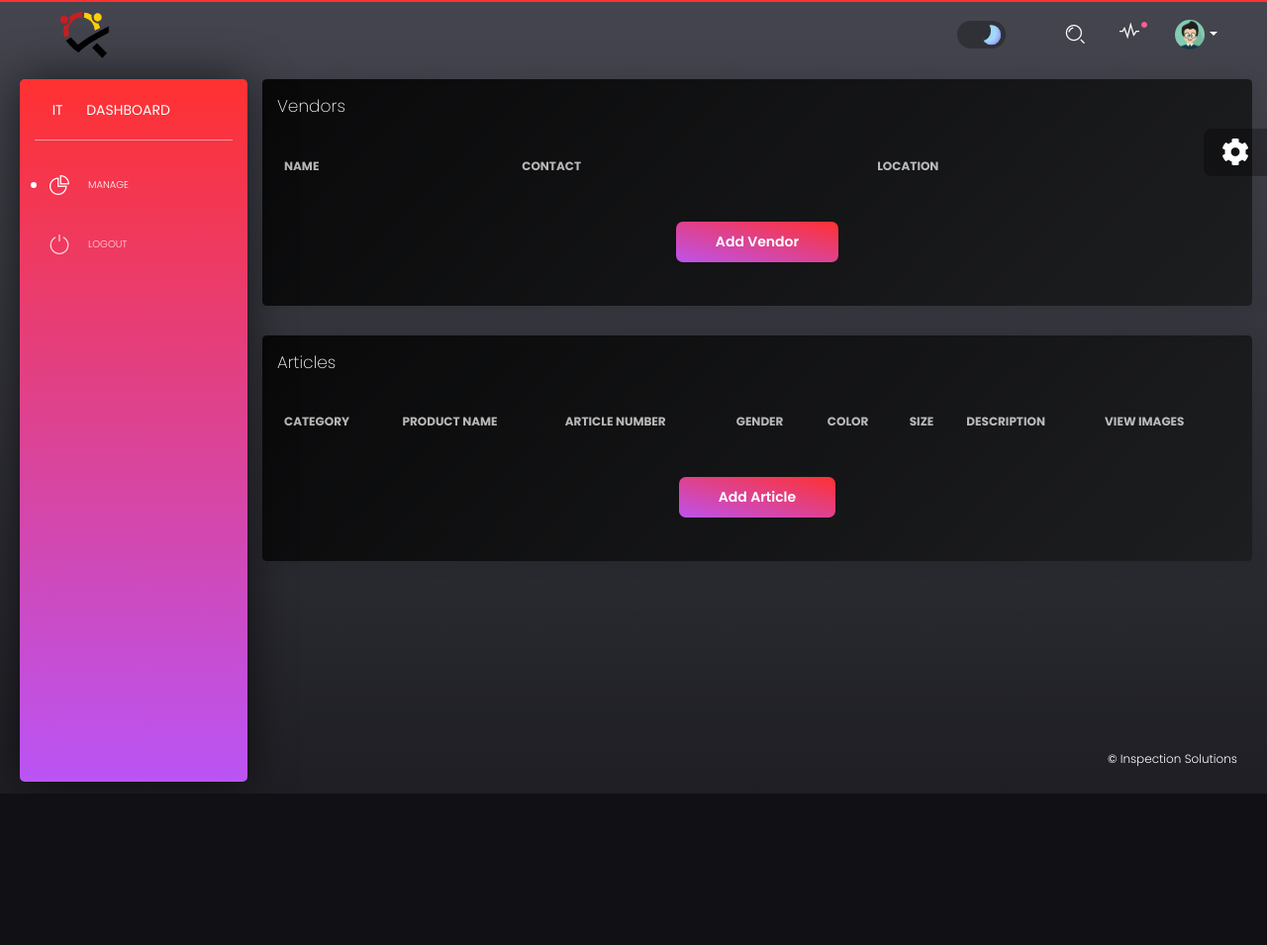
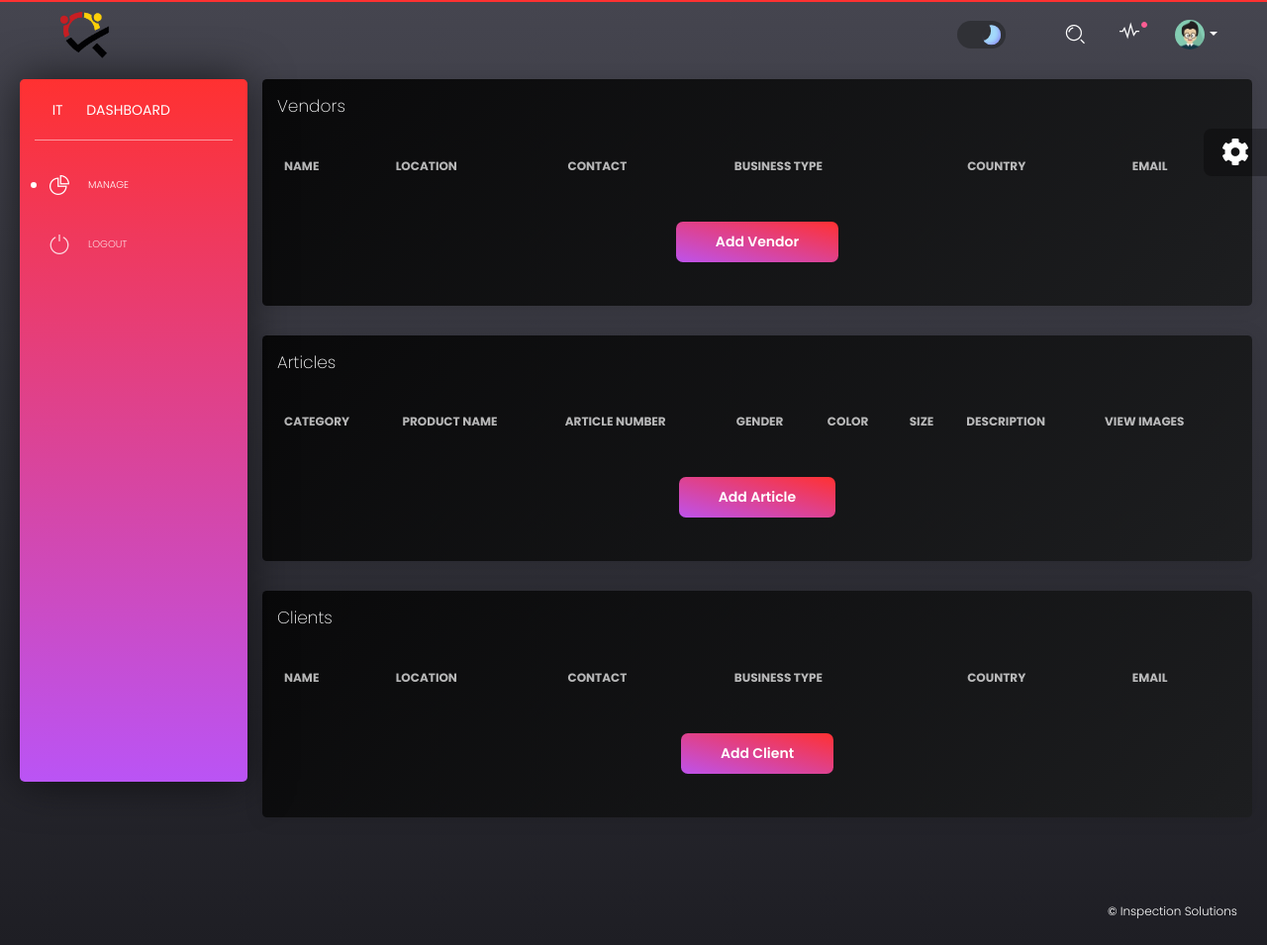
Before and after one commit to 1rayanharoon/Vendor_Management, a Flask app: page /index in a window 1280 px wide. Shown: the whole page at 99% size. Before the commit the page ends 802 px from the top, so only its background shows below. Run offline with Flask 2, Linux system fonts and the light colour scheme; the visitor is signed in with stand-in values (Sample User, id 1); data that the repository does not hold is empty; parts of the project's set-up code (start-up, migrations or seed data) failed here and were passed over; some libraries are stand-ins or nearby versions.

Commit message:
Added Client model and form
This commit adds the Client model and form to the authentication module. The Client model represents a client with attributes such as name, location, contact, business type, country, and email. The Client form includes fields for each attribute, allowing users to add and manage clients in the system.

```diff
--- a/apps/authentication/forms.py
+++ b/apps/authentication/forms.py
@@ -42,6 +42,9 @@ class VendorForm(FlaskForm):
     name = StringField('Name', validators=[DataRequired()])
     location = StringField('Location', validators=[DataRequired()])
     contact = StringField('Contact', validators=[DataRequired()])
+    business_type = StringField('Business Type', validators=[DataRequired()])
+    country = StringField('Country', validators=[DataRequired()])
+    email = StringField('Email', validators=[DataRequired(), Email()])
 
 
 
@@ -72,3 +75,12 @@ class ArticleForm(FlaskForm):
     Article_images = FileField('Images', validators=[
         FileAllowed(['png', 'jpg', 'jpeg'], 'Only PNG, JPG, and JPEG images are allowed!')
     ])
+
+
+class ClientForm(FlaskForm):
+    name = StringField('Name', validators=[DataRequired()])
+    location = StringField('Location', validators=[DataRequired()])
+    contact = StringField('Contact', validators=[DataRequired()])
+    business_type = StringField('Business Type', validators=[DataRequired()])
+    country = StringField('Country', validators=[DataRequired()])
+    email = StringField('Email', validators=[DataRequired(), Email()])
--- a/apps/home/routes.py
+++ b/apps/home/routes.py
@@ -11,6 +11,8 @@ from flask import current_app
 from apps.authentication.forms import ArticleForm
 from apps.authentication.models import Article, ArticleImage
 from sqlalchemy.exc import IntegrityError
+from apps.authentication.forms import ClientForm
+from apps.authentication.models import Client
 
 def image_files(article_name):
     image_folder = os.path.join('apps', 'static', 'images', article_name)
@@ -23,23 +25,28 @@ def image_files(article_name):
 def index():
     vendor_form = VendorForm()  # Create a new, empty form instance
     article_form = ArticleForm()
+    client_form = ClientForm()
     vendors = Vendor.query.all()  # Fetch all vendors from the database
     articles = Article.query.all()
+    clients= Client.query.all()
     # db.session.query(Article).delete()
     # db.session.commit()
     print(image_files("haroons"))
-    return render_template('home/index.html', segment='index', vendor_form=vendor_form, article_form=article_form,vendors=vendors,articles=articles,image_files=image_files)
+    return render_template('home/index.html', segment='index', vendor_form=vendor_form, article_form=article_form,client_form=client_form, vendors=vendors,articles=articles, clients=clients, image_files=image_files)
 
 @blueprint.route('/add_vendor', methods=['POST'])
 def add_vendor():
     vendor_form = VendorForm(request.form)
     if vendor_form.validate_on_submit():
         name = vendor_form.name.data
+        location = vendor_form.location.data
         contact = vendor_form.contact.data
-        location = vendor_form.location.data
+        business_type = vendor_form.business_type.data
+        country = vendor_form.country.data
+        email= vendor_form.email.data
 
         # Create a new vendor object
-        vendor = Vendor(name=name, contact=contact, location=location)
+        vendor = Vendor(name=name, location=location, contact=contact, business_type=business_type, country=country, email=email)
 
         # Save vendor to the database
         db.session.add(vendor)
@@ -49,7 +56,7 @@ def add_vendor():
         return redirect(url_for('home_blueprint.index'))
 
     # If form validation fails, render the template with the current form
-    return render_template('home/index.html', vendor_form=vendor_form, article_form=ArticleForm(), msg="Failed to add vendor. Please try again.")
+    return render_template('home/index.html', vendor_form=vendor_form, article_form=ArticleForm(), client_form=ClientForm(), msg="Failed to add vendor. Please try again.")
 
 @blueprint.route('/add_article', methods=['POST'])
 def add_article():
@@ -69,7 +76,7 @@ def add_article():
         existing_article = Article.query.filter_by(Article_No=Article_Number).first()
         if existing_article:
             msg = f"Article number {Article_Number} already exists. Please choose a different number."
-            return render_template('home/index.html', vendor_form=VendorForm(), article_form=article_form, msg=msg)
+            return render_template('home/index.html', vendor_form=VendorForm(), client_form=ClientForm(), article_form=article_form, msg=msg)
 
         # Create a new article object
         article = Article(
@@ -112,21 +119,56 @@ def add_article():
         except IntegrityError as e:
             db.session.rollback()
             msg = "An error occurred while adding the article. Please try again."
-            return render_template('home/index.html', vendor_form=VendorForm(), article_form=article_form, msg=msg)
+            return render_template('home/index.html', vendor_form=VendorForm(), client_form=ClientForm(), article_form=article_form, msg=msg)
         except Exception as e:
             db.session.rollback()
             msg = f"An unexpected error occurred: {str(e)}"
-            return render_template('home/index.html', vendor_form=VendorForm(), article_form=article_form, msg=msg)
+            return render_template('home/index.html', vendor_form=VendorForm(),client_form=ClientForm(), article_form=article_form, msg=msg)
 
         # Redirect to index with a new, empty form
         return redirect(url_for('home_blueprint.index'))
 
     # If form validation fails, render the template with the current form
-    return render_template('home/index.html', vendor_form=VendorForm(), article_form=article_form, msg="Failed to add article. Please try again.")
+    return render_template('home/index.html', vendor_form=VendorForm(), article_form=article_form, clientform=ClientForm(), msg="Failed to add article. Please try again.")
 
 def allowed_file(filename):
     ALLOWED_EXTENSIONS = {'png', 'jpg', 'jpeg'}
     return '.' in filename and filename.rsplit('.', 1)[1].lower() in ALLOWED_EXTENSIONS
+
+
+@blueprint.route('/add_client', methods=['POST'])
+def add_client():
+    client_form = ClientForm(request.form)
+    if client_form.validate_on_submit():
+        print("Form validation passed")
+    else:
+        print("Form validation failed:", client_form.errors)
+
+        name = client_form.name.data
+        location = client_form.location.data
+        contact = client_form.contact.data
+        business_type = client_form.business_type.data
+        country = client_form.country.data
+        email= client_form.email.data
+
+        # Create a new client object
+        client = Client(name=name, location=location, contact=contact, business_type=business_type, country=country, email=email)
+
+        # Save client to the database
+        db.session.add(client)
+        try:
+            db.session.commit()
+        except Exception as e:
+            print(f"Error committing to database: {e}")
+            db.session.rollback()
+
+
+        # Redirect to index with a new, empty form
+        return redirect(url_for('home_blueprint.index'))
+
+    # If form validation fails, render the template with the current form
+    return render_template('home/index.html', client_form=client_form, vendor_form=VendorForm(), article_form=ArticleForm(),  msg="Failed to add client. Please try again.")
+
 
 
 
--- a/apps/templates/home/index.html
+++ b/apps/templates/home/index.html
@@ -23,7 +23,7 @@
     border-color: #6c757d;  /* Focused Input Field Border */
     box-shadow: none; /* Remove default focus shadow */
   }
-  .form-label {
+  .form-lclient{
     color: #dee2e6; /* Label Text */
   }
 
@@ -64,16 +64,22 @@ img:fullscreen {
                   <thead class=" text-primary">
                       <tr>
                           <th>Name</th>
+                          <th>Location</th>
                           <th>Contact</th>
-                          <th>Location</th>
+                          <th>Business Type</th>
+                          <th>Country</th>
+                          <th>Email</th>
                       </tr>
                   </thead>
                   <tbody>
                     {% for vendor in vendors %}
                     <tr>
                         <td>{{ vendor.name }}</td>
+                        <td>{{ vendor.location }}</td>
                         <td>{{ vendor.contact }}</td>
-                        <td>{{ vendor.location }}</td>
+                        <td>{{ vendor.business_type }}</td>
+                        <td>{{ vendor.country }}</td>
+                        <td>{{ vendor.email }}</td>
                     </tr>
                     {% endfor %}
                 </tbody>
@@ -127,8 +133,42 @@ img:fullscreen {
           </div>
       </div>
     </div>
-
-
+    <div class="card">
+      <div class="card-header">
+          <h4 class="card-title">Clients</h4>
+      </div>
+      <div class="card-body">
+          <div class="table-responsive">
+              <table class="table">
+                  <thead class=" text-primary">
+                      <tr>
+                          <th>Name</th>
+                          <th>Location</th>
+                          <th>Contact</th>
+                          <th>Business Type</th>
+                          <th>Country</th>
+                          <th>Email</th>
+                      </tr>
+                  </thead>
+                  <tbody>
+                    {% for client in clients %}
+                    <tr>
+                        <td>{{ client.name }}</td>
+                        <td>{{ client.location }}</td>
+                        <td>{{ client.contact }}</td>
+                        <td>{{ client.business_type }}</td>
+                        <td>{{ client.country }}</td>
+                        <td>{{ client.email }}</td>
+                    </tr>
+                    {% endfor %}
+                </tbody>
+              </table>
+              <div class="card-footer text-center">
+                <button type="button" class="btn btn-fill btn-primary" data-bs-toggle="modal" data-bs-target="#clientModal">Add Client</button>
+              </div>
+          </div>
+      </div>
+    </div>
   </div>
 </div>
 
@@ -146,12 +186,24 @@ img:fullscreen {
             {{ vendor_form.name(class="form-control", id="name", placeholder="Enter name") }}
           </div>
           <div class="form-group">
+            <label for="location" class="form-label">Location:</label>
+            {{ vendor_form.location(class="form-control", id="location", placeholder="Enter location") }}
+          </div>
+          <div class="form-group">
             <label for="contact" class="form-label">Contact:</label>
             {{ vendor_form.contact(class="form-control", id="contact", placeholder="Enter contact") }}
           </div>
           <div class="form-group">
-            <label for="location" class="form-label">Location:</label>
-            {{ vendor_form.location(class="form-control", id="location", placeholder="Enter location") }}
+            <label for="business_type" class="form-label">Business Type:</label>
+            {{ vendor_form.business_type(class="form-control", id="business_type", placeholder="Enter Business Type") }}
+          </div>
+          <div class="form-group">
+            <label for="country" class="form-label">Country:</label>
+            {{ vendor_form.country(class="form-control", id="country", placeholder="Enter country") }}
+          </div>
+          <div class="form-group">
+            <label for="email" class="form-label">Email:</label>
+            {{ vendor_form.email(class="form-control", id="email", placeholder="Enter email") }}
           </div>
           <div class="modal-footer">
             <button type="submit" class="btn btn-secondary">Submit</button>
@@ -234,6 +286,49 @@ img:fullscreen {
 </div>
 {% endfor %}
 
+<div class="modal fade" id="clientModal" tabindex="-1" aria-labelledby="clientModalLabel" aria-hidden="true">
+  <div class="modal-dialog">
+    <div class="modal-content">
+      <div class="modal-header">
+        <button type="button" class="btn-close" data-bs-dismiss="modal" aria-label="Close"></button>
+      </div>
+      <div class="modal-body">
+        <form method="post" action="{{ url_for('home_blueprint.add_client') }}">
+          {{ client_form.hidden_tag() }}
+          <div class="form-group">
+            <label for="name" class="form-label">Name:</label>
+            {{ client_form.name(class="form-control", id="name", placeholder="Enter name") }}
+          </div>
+          <div class="form-group">
+            <label for="location" class="form-label">Location:</label>
+            {{ client_form.location(class="form-control", id="location", placeholder="Enter location") }}
+          </div>
+          <div class="form-group">
+            <label for="contact" class="form-label">Contact:</label>
+            {{ client_form.contact(class="form-control", id="contact", placeholder="Enter contact") }}
+          </div>
+          <div class="form-group">
+            <label for="business_type" class="form-label">Business Type:</label>
+            {{ client_form.business_type(class="form-control", id="business_type", placeholder="Enter Business Type") }}
+          </div>
+          <div class="form-group">
+            <label for="country" class="form-label">Country:</label>
+            {{ client_form.country(class="form-control", id="country", placeholder="Enter country") }}
+          </div>
+          <div class="form-group">
+            <label for="email" class="form-label">Email:</label>
+            {{ client_form.email(class="form-control", id="email", placeholder="Enter email") }}
+          </div>
+          <div class="modal-footer">
+            <button type="submit" class="btn btn-secondary">Submit</button>
+          </div>
+        </form>
+      </div>
+    </div>
+  </div>
+</div>
+
+
 {% endblock content %}
 
 {% block javascripts %}
```
Also changed, not shown: apps/authentication/models.py (+17 -5 lines).
